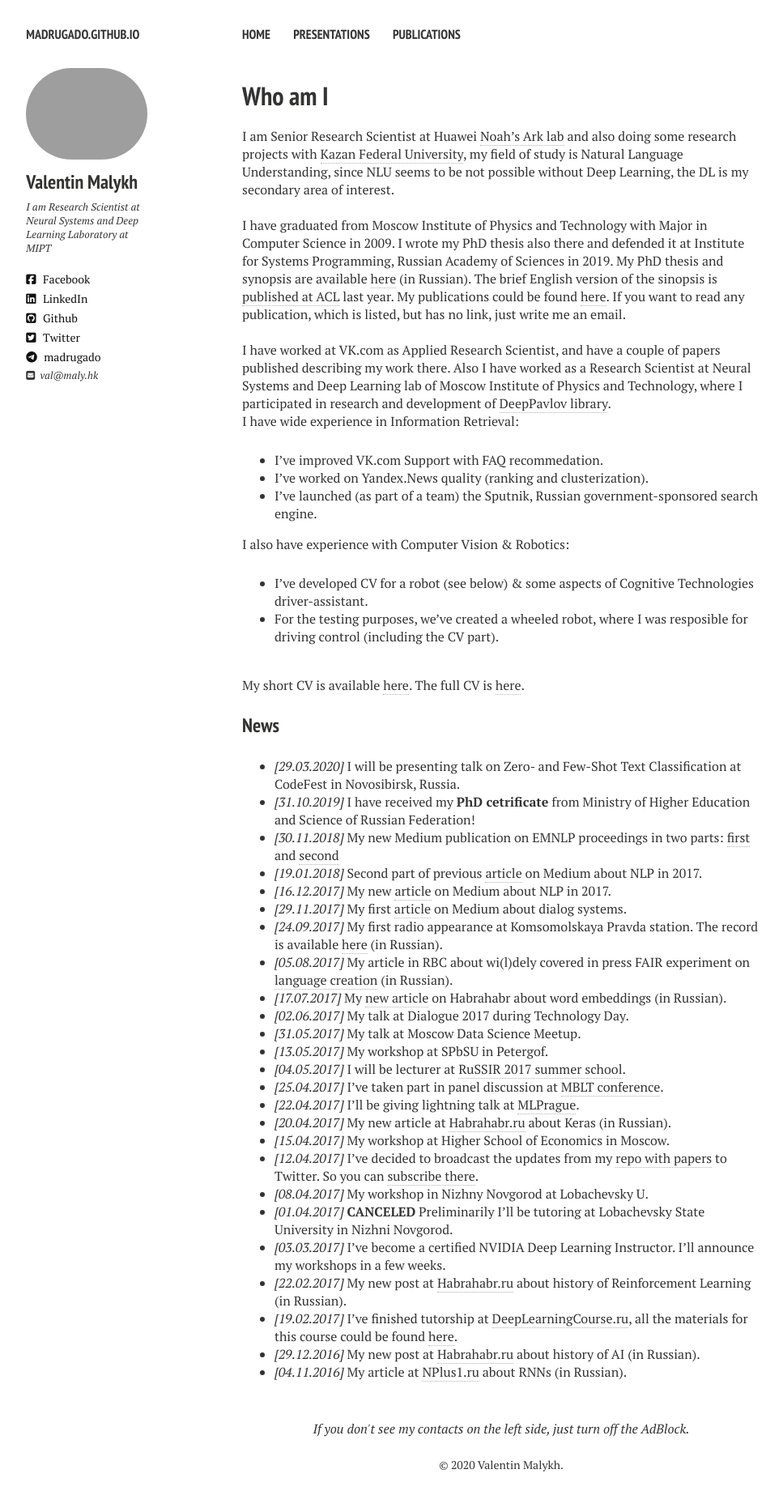
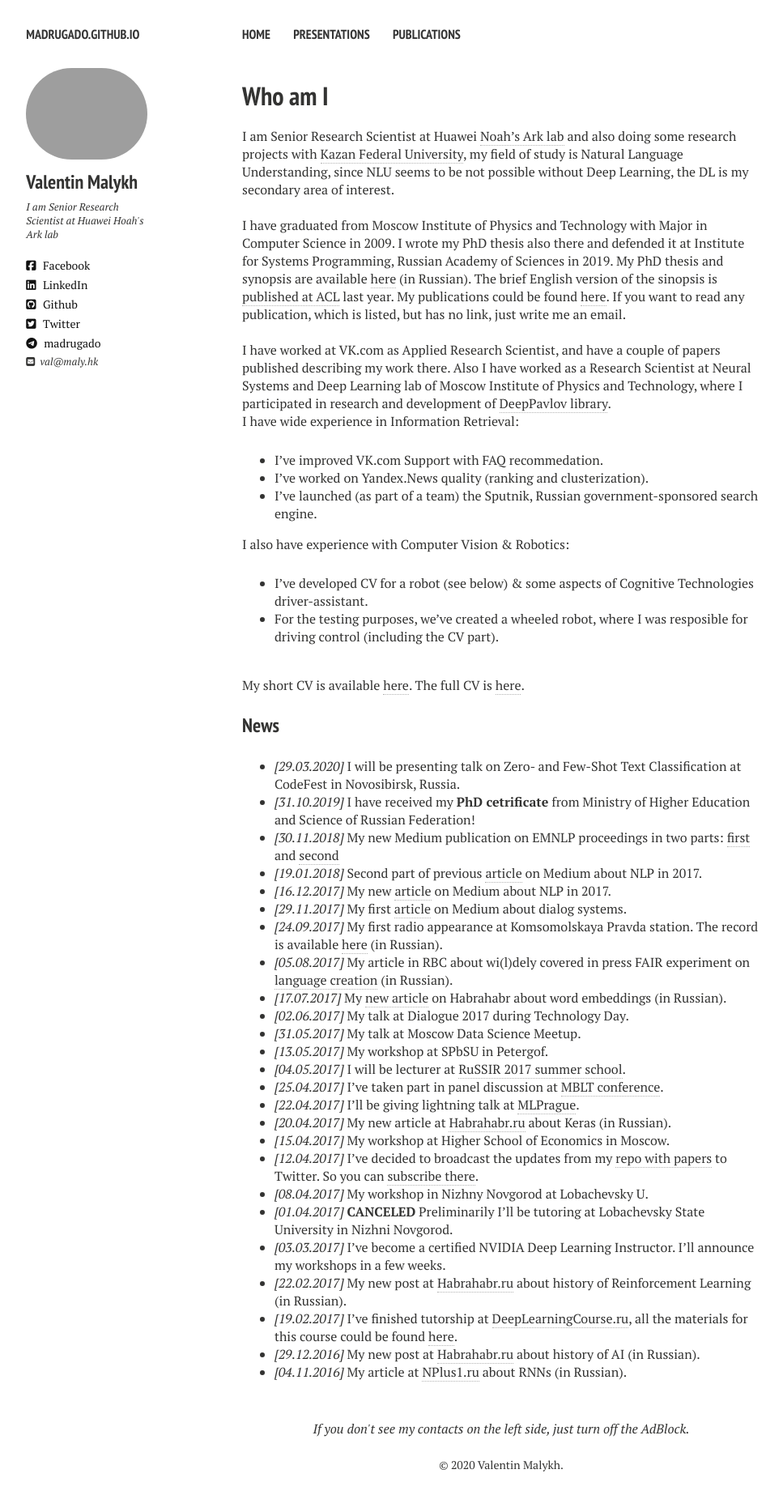
Before and after one commit to madrugado/madrugado.github.io, a Jekyll site: the page built from index.md, in a window 1280 px wide. Shown: the whole page at 81% size, without its empty margins (21-988 px from the left). Built offline with Jekyll 4.4.1, drawn with Linux system fonts in a browser that asks for light colours; nearby versions of some CDN libraries.

Commit message:
UPD: actual info

```diff
--- a/_config.yml
+++ b/_config.yml
@@ -3,7 +3,7 @@ url:              http://val.maly.hk
 owner:
   name:           Valentin Malykh
   avatar:         my_photo.jpg
-  bio:            I am Research Scientist at Neural Systems and Deep Learning Laboratory at MIPT
+  bio:            I am Senior Research Scientist at Huawei Hoah's Ark lab
   email:          val@maly.hk
   linkedin: val-malykh
   github: madrugado
```
